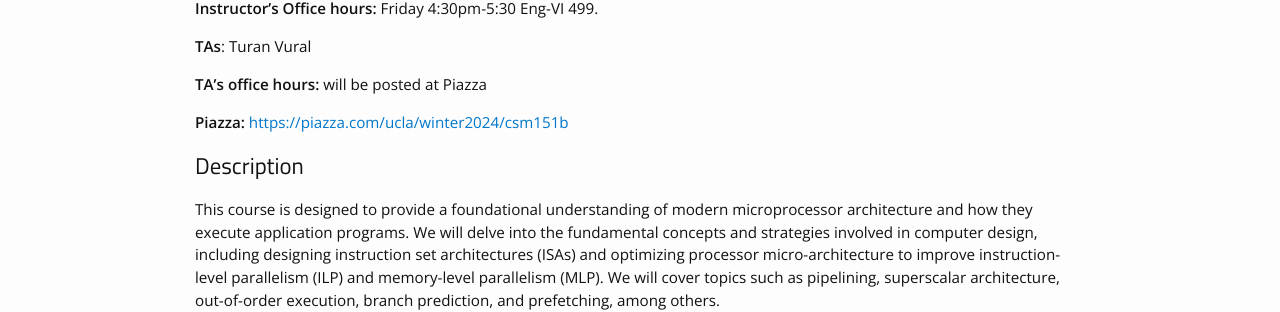
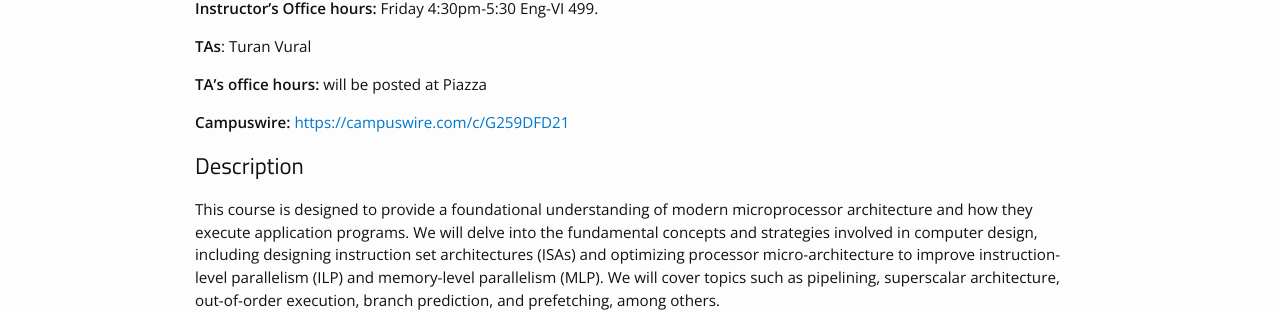
Before and after one commit to blaisetine/m151b, a Jekyll site: the page built from description.md, in a window 1280 px wide. Shown: the part 240-552 px from the top of the page. Built offline with Jekyll 4.4.1, drawn with Linux system fonts in a browser that asks for light colours; nearby versions of some CDN libraries; our own code applies the rules of GitHub Pages for plain Markdown files.

Commit message:
minor update

```diff
--- a/description.md
+++ b/description.md
@@ -10,7 +10,7 @@
 
 **TA's office hours:** will be posted at Piazza
 
-**Piazza:** [https://piazza.com/ucla/winter2024/csm151b](https://piazza.com/ucla/winter2024/csm151b)
+**Campuswire:** [https://campuswire.com/c/G259DFD21](https://campuswire.com/c/G259DFD21)
 
 ## Description
 
```
